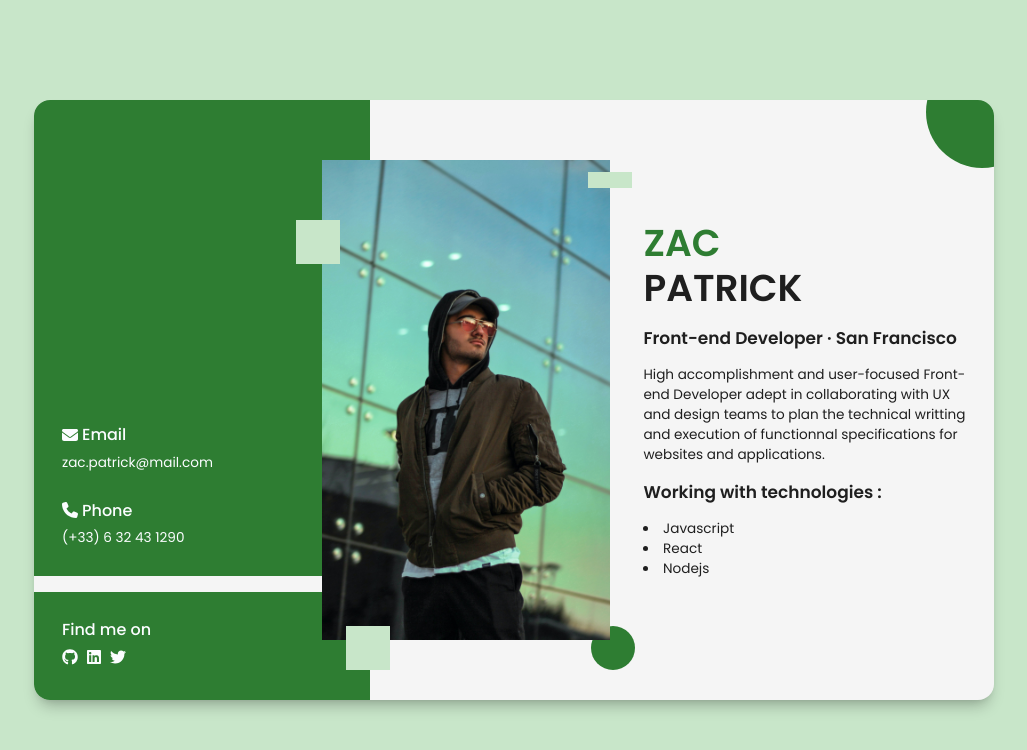
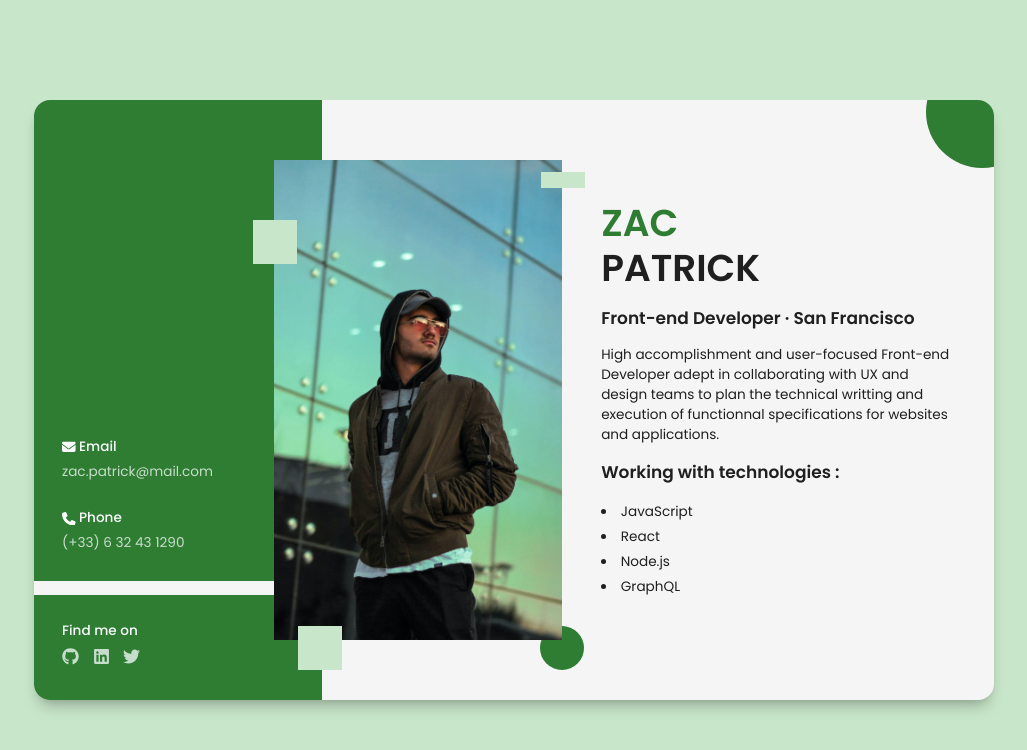
Before and after one commit to nrabehar/Business-card, a React (Vite) app: page / in a window 1280 px wide. Shown: the top 750 px of the page, without its empty margins (126-1153 px from the left). Built offline with nearby package versions, Linux system fonts and the light colour scheme.

Commit message:
style ajustement

```diff
--- a/src/App.tsx
+++ b/src/App.tsx
@@ -24,7 +24,7 @@ function App() {
             location='San Francisco'
             description='High accomplishment and user-focused Front-end Developer adept in collaborating with UX and design teams to plan the technical writting and execution of functionnal specifications for websites and applications.'
             technologies={[
-              'Javascript','React','Nodejs'
+              'JavaScript','React','Node.js', 'GraphQL'
             ]}
           />
         </Container.Section>
--- a/src/components/UserContacts/UserContact.module.css
+++ b/src/components/UserContacts/UserContact.module.css
@@ -3,7 +3,7 @@
   background: var(--primary);
   color: var(--white);
   height: 100%;
-  width: 35%;
+  width: 30%;
   position: relative;
   display: flex;
     flex-wrap: wrap;
@@ -11,6 +11,7 @@
   justify-content: end;
   padding: 1.75rem 0;
   gap: 1.75rem;
+  font-size: .85em;
 }
 
 .contact_block {
@@ -27,7 +28,8 @@
 }
 
 .contact_block .content {
-  font-size: .85em;
+  opacity: .75;
+  transition: .25s ease;
 }
 
 .contact_divider {
@@ -47,8 +49,18 @@
 
 .social_links .icons {
   display: flex;
-  gap: .5em;
+  gap: 1em;
   flex-wrap: wrap;
+}
+
+.social_links .icons .icon {
+  opacity: .75;
+  transition: .25s ease;
+  font-size: 1.25em;
+}
+.social_links .icons .icon:hover,
+.contact_block .content:hover {
+  opacity: 1;
 }
 
 .contacts::before {
@@ -56,7 +68,7 @@
   position: absolute;
   width: 2.75rem;
   height: 2.75rem;
-  left: 78%;
+  left: 76%;
   top: 20%;
   background: var(--background);
   z-index: 250;
@@ -67,13 +79,13 @@
   position: absolute;
   width: 2.75rem;
   height: 1rem;
-  left: 165%;
+  left: 176%;
   top: 12%;
   background: var(--background);
   z-index: 250;
 }
 
-@media screen and (max-width: 820px) {
+@media screen and (max-width: 880px) {
   .contacts {
     width: 40%;
     font-size: .85em;
--- a/src/components/UserInfo/UserInfo.module.css
+++ b/src/components/UserInfo/UserInfo.module.css
@@ -28,6 +28,7 @@
 }
 
 .tech {
+  line-height: 1.85;
   cursor: default;
   transition: color .25s ease;
 }
--- a/src/components/UserPhoto/UserPhoto.module.css
+++ b/src/components/UserPhoto/UserPhoto.module.css
@@ -1,12 +1,12 @@
 .photo_container {
-  width: 50%;
+  width: 48%;
   height: 80%;
   margin-left: -10%;
   z-index: 125;
 }
 .user_photo {
   position: absolute;
-  left: 30%;
+  left: 25%;
   top: 10%;
   width: 30%;
   height: 80%;
@@ -17,7 +17,7 @@
 }
 
 .user_photo:hover {
-  transform: scale(1.025);
+  transform: scale(1.015);
 }
 
 .photo_container::before {
@@ -25,7 +25,7 @@
   position: absolute;
   width: 2.75rem;
   height: 2.75rem;
-  left: 32.5%;
+  left: 27.5%;
   bottom: 5%;
   background: var(--background);
   z-index: 250;
@@ -36,14 +36,14 @@
   position: absolute;
   width: 2.75rem;
   height: 2.75rem;
-  left: 58%;
+  left: 52.75%;
   bottom: 5%;
   border-radius: 50%;
   background: var(--primary);
   z-index: 20;
 }
 
-@media screen and (max-width: 820px) {
+@media screen and (max-width: 880px) {
   .photo_container {
     position: absolute;
     top: 1.75rem;
```
